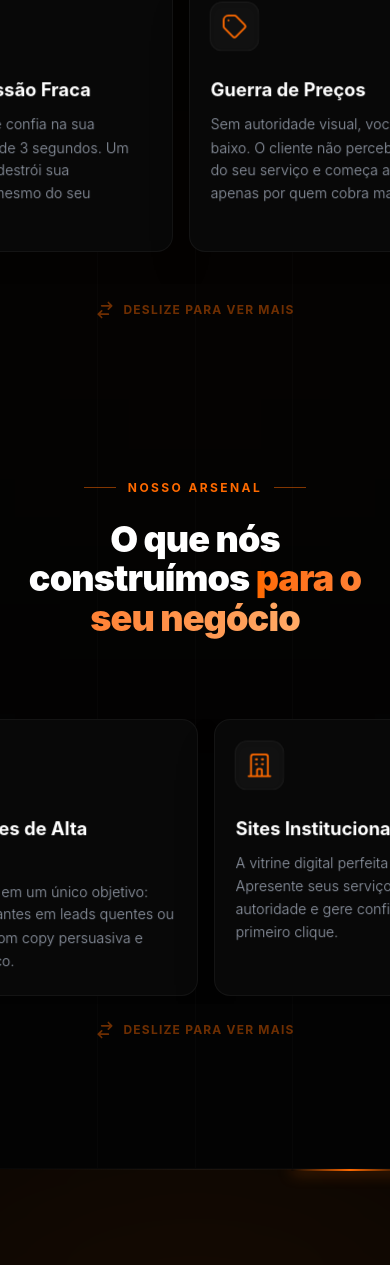
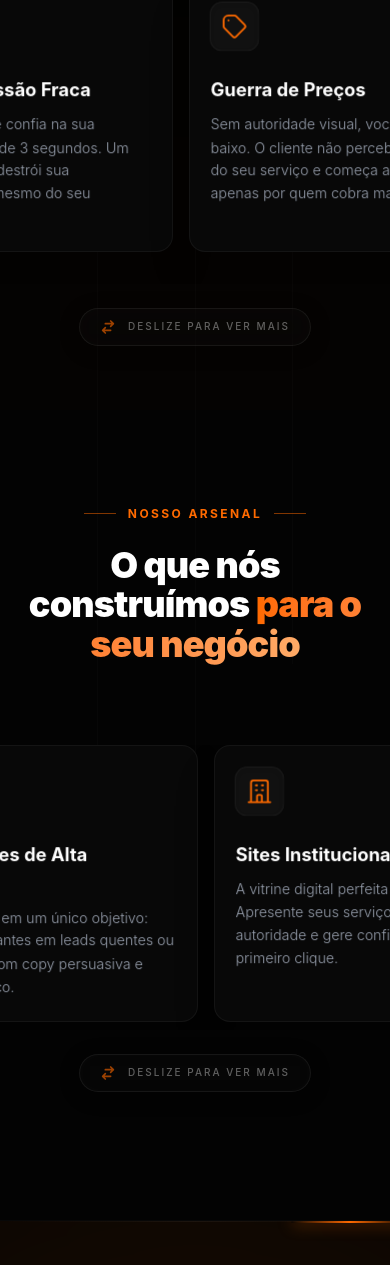
Before and after one commit to manSAdioca/Soul-Design, a React (Vite) app: page / in a window 390 px wide. Shown: the part 1589-2854 px from the top of the page. Built offline with nearby package versions, Linux system fonts and the light colour scheme.

Commit message:
style: moderniza indicador de swipe no mobile para glassmorphism

```diff
--- a/src/components/ProblemSection.jsx
+++ b/src/components/ProblemSection.jsx
@@ -353,11 +353,13 @@ const ProblemSection = () => {
         </div>
 
         {/* Indicador de Swipe Mobile para Problemas */}
-        <div className="flex md:hidden items-center justify-center gap-2 mt-4 text-[#FF6A00]/70 animate-pulse">
-          <svg className="w-5 h-5" fill="none" viewBox="0 0 24 24" stroke="currentColor">
-            <path strokeLinecap="round" strokeLinejoin="round" strokeWidth={2} d="M8 7h12m0 0l-4-4m4 4l-4 4m0 6H4m0 0l4 4m-4-4l4-4" />
-          </svg>
-          <span className="text-xs uppercase tracking-widest font-bold">Deslize para ver mais</span>
+        <div className="flex md:hidden justify-center mt-6">
+          <div className="flex items-center gap-3 px-5 py-2.5 rounded-full bg-white/[0.03] border border-white/10 backdrop-blur-md shadow-[0_4px_20px_rgba(0,0,0,0.5)] animate-pulse">
+            <svg className="w-4 h-4 text-[#FF6A00]" fill="none" viewBox="0 0 24 24" stroke="currentColor">
+              <path strokeLinecap="round" strokeLinejoin="round" strokeWidth={2.5} d="M8 7h12m0 0l-4-4m4 4l-4 4m0 6H4m0 0l4 4m-4-4l4-4" />
+            </svg>
+            <span className="text-[10px] md:text-xs text-white/60 uppercase tracking-[0.2em] font-medium">Deslize para ver mais</span>
+          </div>
         </div>
 
         {/* Separador e Header de Soluções */}
@@ -386,11 +388,13 @@ const ProblemSection = () => {
         </div>
 
         {/* Indicador de Swipe Mobile para Soluções */}
-        <div className="flex md:hidden items-center justify-center gap-2 mt-4 text-[#FF6A00]/70 animate-pulse">
-          <svg className="w-5 h-5" fill="none" viewBox="0 0 24 24" stroke="currentColor">
-            <path strokeLinecap="round" strokeLinejoin="round" strokeWidth={2} d="M8 7h12m0 0l-4-4m4 4l-4 4m0 6H4m0 0l4 4m-4-4l4-4" />
-          </svg>
-          <span className="text-xs uppercase tracking-widest font-bold">Deslize para ver mais</span>
+        <div className="flex md:hidden justify-center mt-6">
+          <div className="flex items-center gap-3 px-5 py-2.5 rounded-full bg-white/[0.03] border border-white/10 backdrop-blur-md shadow-[0_4px_20px_rgba(0,0,0,0.5)] animate-pulse">
+            <svg className="w-4 h-4 text-[#FF6A00]" fill="none" viewBox="0 0 24 24" stroke="currentColor">
+              <path strokeLinecap="round" strokeLinejoin="round" strokeWidth={2.5} d="M8 7h12m0 0l-4-4m4 4l-4 4m0 6H4m0 0l4 4m-4-4l4-4" />
+            </svg>
+            <span className="text-[10px] md:text-xs text-white/60 uppercase tracking-[0.2em] font-medium">Deslize para ver mais</span>
+          </div>
         </div>
 
       </div>
```
